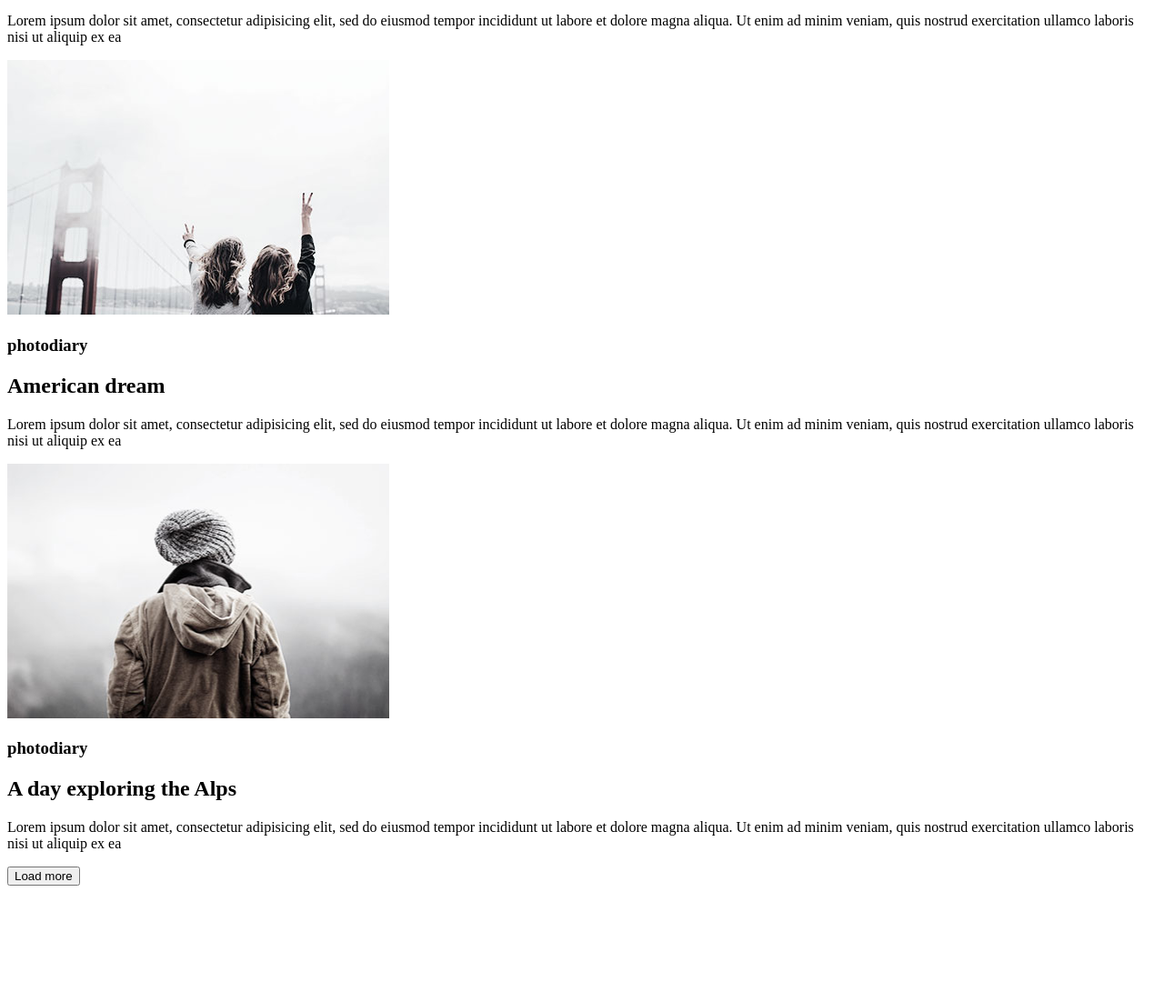
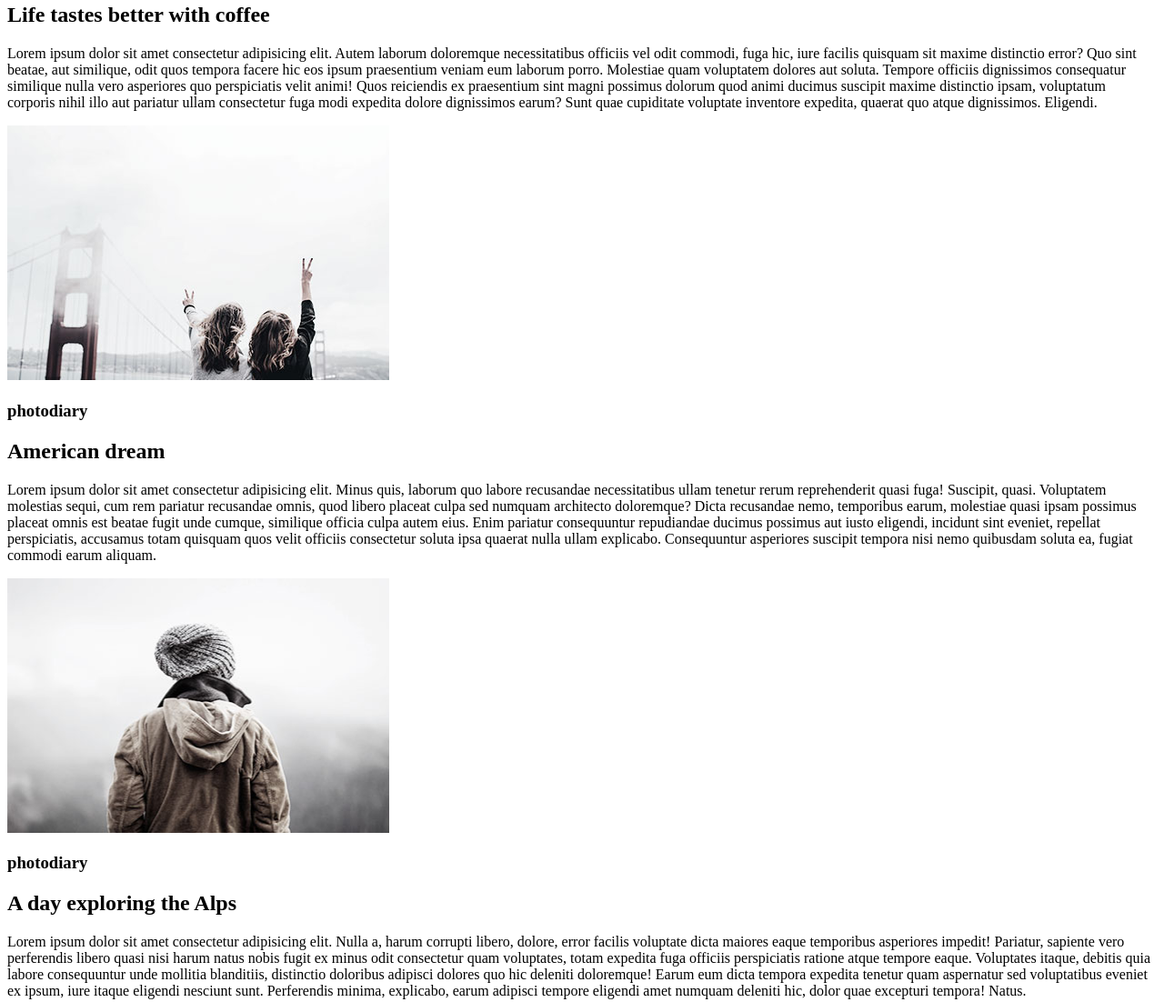
Before and after one commit to Andriy1982/goit-fe-course, a plain HTML site: page html-css/module-01-02/index.html in a window 1280 px wide. Shown: the part 925-2027 px from the top of the page at 91% size. Before the commit the page ends 1907 px from the top, so only its background shows below. Drawn offline with Linux system fonts and the light colour scheme.

Commit message:
Homework ready

```diff
--- a/html-css/module-01-02/index.html
+++ b/html-css/module-01-02/index.html
@@ -6,35 +6,42 @@
     <title>Document</title>
 </head>
 <body>
-    <section>
+    <header>
+        <nav>
             <ul>
                 <li> <a href="#">lifstyle</a> </li>
                 <li> <a href="#">photodiary</a> </li>
                 <li> <a href="#">music</a> </li>
                 <li> <a href="#">travel</a> </li>
             </ul>
+        </nav>
+    </header>
+    <main>
+        <article>
             <img src="image/5.jpg" alt="lifstyle" width="420" height="280">
             <h3>Lifestyle</h3>
             <h2>More than just a music festival </h2>
-        <p>Lorem ipsum dolor sit amet, consectetur adipisicing elit, sed do eiusmod tempor incididunt ut labore et dolore magna aliqua. Ut enim ad minim veniam, quis nostrud exercitation ullamco laboris nisi ut aliquip ex ea</p>
-
+            <p>Lorem ipsum dolor sit amet, consectetur adipisicing elit. Illo hic quae saepe incidunt corporis molestias explicabo ab, voluptate omnis sapiente consequatur, doloremque earum! Nam amet, accusantium corrupti sed quae, veritatis quaerat, eveniet expedita hic debitis reiciendis enim fuga adipisci qui dolore. Asperiores velit impedit dicta facilis officiis et eius aspernatur labore unde temporibus quo dignissimos, autem, harum aperiam sed sint iure nihil officia neque provident ducimus facere, qui suscipit! Dolorum porro asperiores fugit reiciendis est laborum nobis quis obcaecati? Possimus, minus minima optio ex assumenda accusantium sunt saepe perspiciatis velit eos numquam facilis libero? Corporis maxime ab necessitatibus autem debitis!</p>
+        </article>
+        <article>
             <img src="image/6.jpg" alt="lifstyle" width="420" height="280">
             <h3>Lifestyle</h3>
             <h2>Life tastes better with coffee </h2>
-        <p>Lorem ipsum dolor sit amet, consectetur adipisicing elit, sed do eiusmod tempor incididunt ut labore et dolore magna aliqua. Ut enim ad minim veniam, quis nostrud exercitation ullamco laboris nisi ut aliquip ex ea</p>
-
+            <p>Lorem ipsum dolor sit amet consectetur adipisicing elit. Autem laborum doloremque necessitatibus officiis vel odit commodi, fuga hic, iure facilis quisquam sit maxime distinctio error? Quo sint beatae, aut similique, odit quos tempora facere hic eos ipsum praesentium veniam eum laborum porro. Molestiae quam voluptatem dolores aut soluta. Tempore officiis dignissimos consequatur similique nulla vero asperiores quo perspiciatis velit animi! Quos reiciendis ex praesentium sint magni possimus dolorum quod animi ducimus suscipit maxime distinctio ipsam, voluptatum corporis nihil illo aut pariatur ullam consectetur fuga modi expedita dolore dignissimos earum? Sunt quae cupiditate voluptate inventore expedita, quaerat quo atque dignissimos. Eligendi.</p>
+        </article>
+        <article>
             <img src="image/7.jpg" alt="photodiary" width="420" height="280">
             <h3>photodiary</h3>
             <h2>American dream </h2>
-        <p>Lorem ipsum dolor sit amet, consectetur adipisicing elit, sed do eiusmod tempor incididunt ut labore et dolore magna aliqua. Ut enim ad minim veniam, quis nostrud exercitation ullamco laboris nisi ut aliquip ex ea</p>
-
+            <p>Lorem ipsum dolor sit amet consectetur adipisicing elit. Minus quis, laborum quo labore recusandae necessitatibus ullam tenetur rerum reprehenderit quasi fuga! Suscipit, quasi. Voluptatem molestias sequi, cum rem pariatur recusandae omnis, quod libero placeat culpa sed numquam architecto doloremque? Dicta recusandae nemo, temporibus earum, molestiae quasi ipsam possimus placeat omnis est beatae fugit unde cumque, similique officia culpa autem eius. Enim pariatur consequuntur repudiandae ducimus possimus aut iusto eligendi, incidunt sint eveniet, repellat perspiciatis, accusamus totam quisquam quos velit officiis consectetur soluta ipsa quaerat nulla ullam explicabo. Consequuntur asperiores suscipit tempora nisi nemo quibusdam soluta ea, fugiat commodi earum aliquam.</p>
+        </article>
+        <article>
             <img src="image/8.jpg" alt="photodiary" width="420" height="280">
             <h3>photodiary</h3>
-        <h2>A day exploring the Alps </h2>
-        <p>Lorem ipsum dolor sit amet, consectetur adipisicing elit, sed do eiusmod tempor incididunt ut labore et dolore magna aliqua. Ut enim ad minim veniam, quis nostrud exercitation ullamco laboris nisi ut aliquip ex ea</p>
-
+            <h2>A day exploring the Alps</h2>
+            <p>Lorem ipsum dolor sit amet consectetur adipisicing elit. Nulla a, harum corrupti libero, dolore, error facilis voluptate dicta maiores eaque temporibus asperiores impedit! Pariatur, sapiente vero perferendis libero quasi nisi harum natus nobis fugit ex minus odit consectetur quam voluptates, totam expedita fuga officiis perspiciatis ratione atque tempore eaque. Voluptates itaque, debitis quia labore consequuntur unde mollitia blanditiis, distinctio doloribus adipisci dolores quo hic deleniti doloremque! Earum eum dicta tempora expedita tenetur quam aspernatur sed voluptatibus eveniet ex ipsum, iure itaque eligendi nesciunt sunt. Perferendis minima, explicabo, earum adipisci tempore eligendi amet numquam deleniti hic, dolor quae excepturi tempora! Natus.</p>
+        </article>
         <button type="button">Load more</button>
-
-    </section>
+    </main>
 </body>
 </html>
```
Lines whose indentation alone changed are shown as unchanged.
